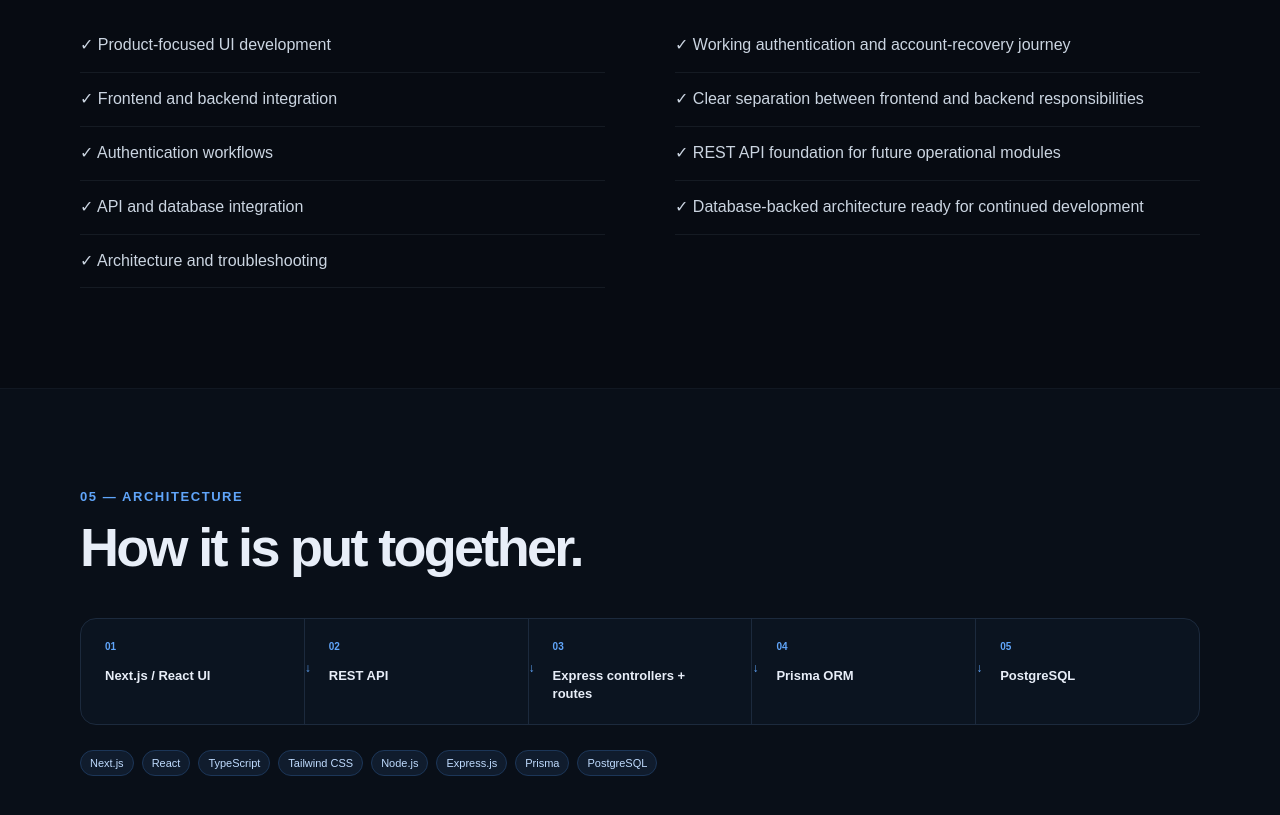
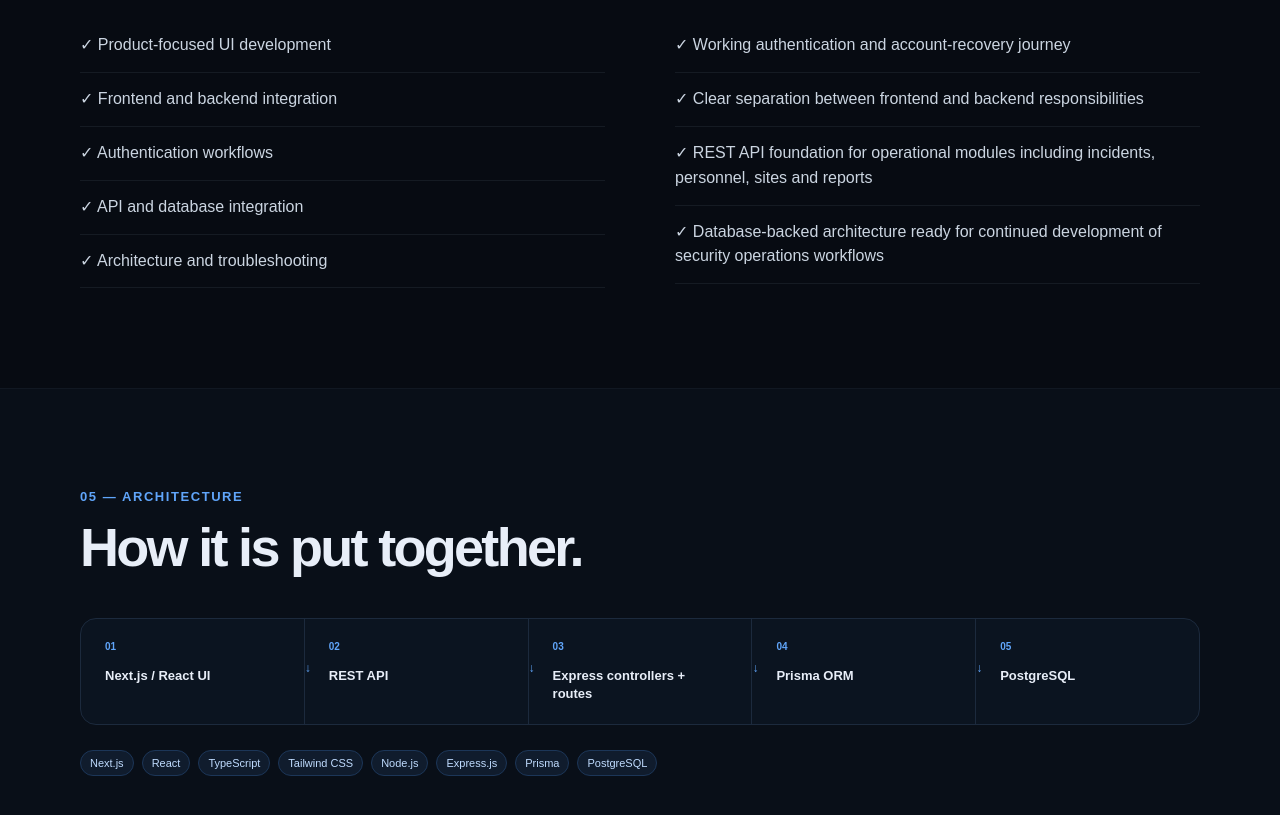
Before and after one commit to EugeneCodes254/eugene-portfolio, a Next.js app: page /work/secureops in a window 1280 px wide. Shown: the part 2300-3115 px from the top of the page. Built offline with nearby package versions, Linux system fonts and the light colour scheme.

Commit message:
Refresh project case study details

```diff
--- a/app/work/[slug]/page.tsx
+++ b/app/work/[slug]/page.tsx
@@ -26,7 +26,7 @@ const caseStudies: Record<string, CaseStudy> = {
     problem: "Security teams need more than a brochure website. They need secure access, structured workflows and a foundation that can grow into a complete operations platform without turning the codebase into a monolith.",
     solution: "I built a full-stack foundation with a Next.js frontend, Node.js/Express API and Prisma/PostgreSQL data layer. The authentication experience includes login, OTP verification, account recovery and password reset flows, while the backend is organized into maintainable modules.",
     role: ["Product-focused UI development", "Frontend and backend integration", "Authentication workflows", "API and database integration", "Architecture and troubleshooting"],
-    outcomes: ["Working authentication and account-recovery journey", "Clear separation between frontend and backend responsibilities", "REST API foundation for future operational modules", "Database-backed architecture ready for continued development"],
+    outcomes: ["Working authentication and account-recovery journey", "Clear separation between frontend and backend responsibilities", "REST API foundation for operational modules including incidents, personnel, sites and reports", "Database-backed architecture ready for continued development of security operations workflows"],
     stack: ["Next.js", "React", "TypeScript", "Tailwind CSS", "Node.js", "Express.js", "Prisma", "PostgreSQL"],
     features: ["Login and authentication", "OTP verification", "Password recovery", "REST API integration", "Modular backend", "Database integration", "Responsive interface"],
     architecture: ["Next.js / React UI", "REST API", "Express controllers + routes", "Prisma ORM", "PostgreSQL"],
```
